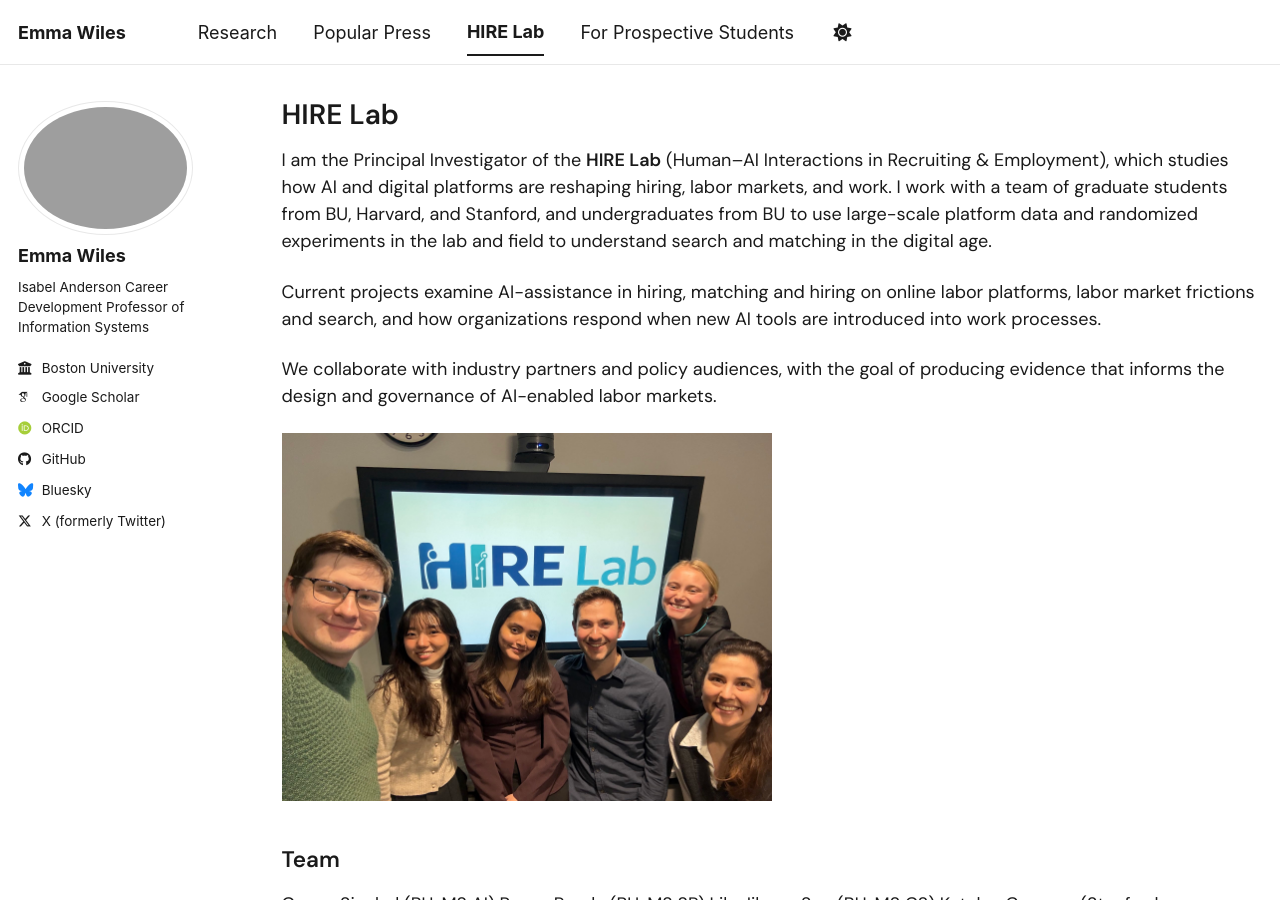
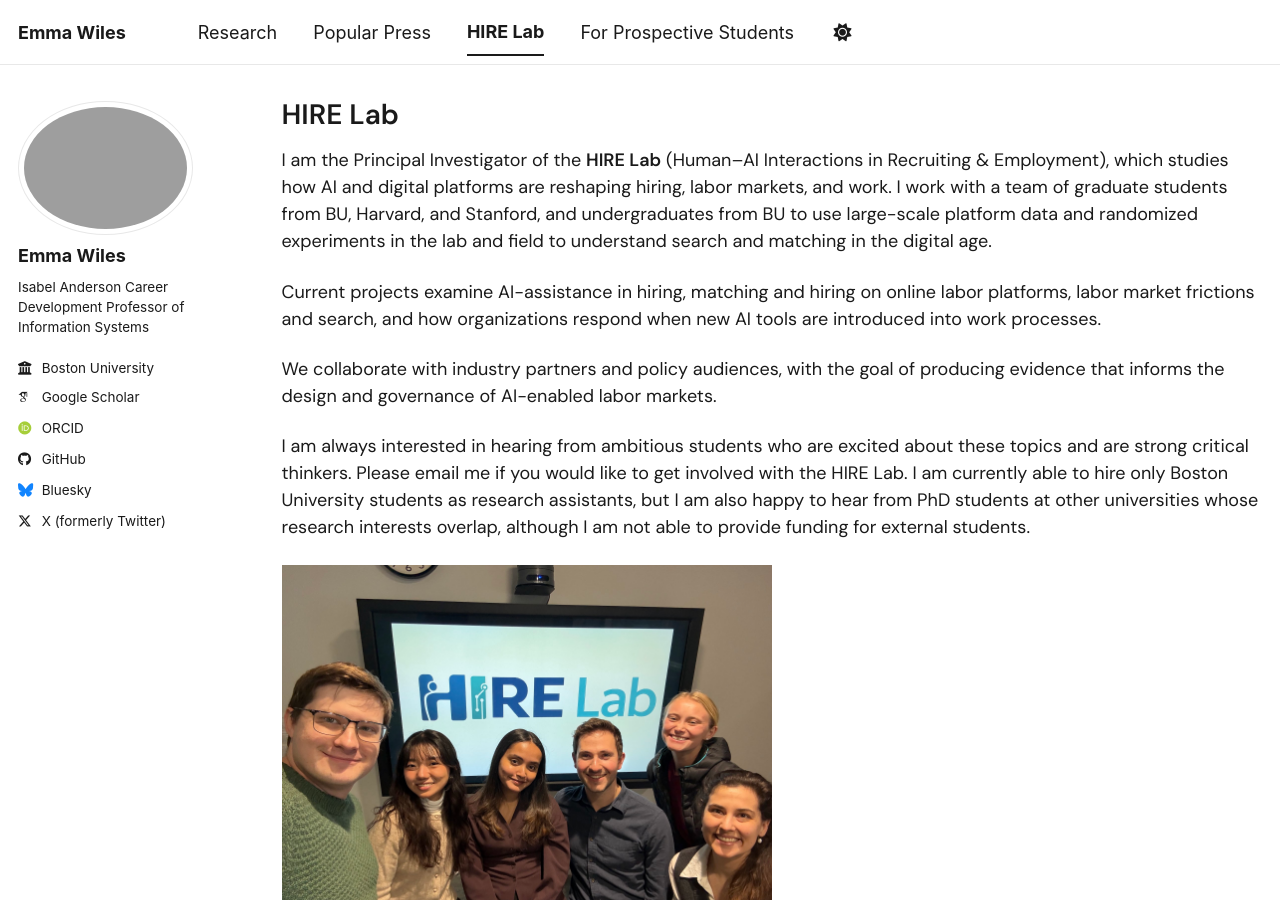
Before and after one commit to emmawiles/emmawiles.github.io, a Jekyll site: the page built from _pages/hire-lab.md, in a window 1280 px wide and 900 px high. Built offline with Jekyll 4.4.1, drawn with Linux system fonts in a browser that asks for light colours; some web fonts are replaced; a script bundle is joined from its source files by our own code; library files that are not in the unit come from our copies.

Commit message:
Add student-recruiting note to HIRE Lab and prospective students pages
Co-Authored-By: Claude Opus 4.8 <noreply@anthropic.com>

```diff
--- a/_pages/hire-lab.md
+++ b/_pages/hire-lab.md
@@ -11,6 +11,8 @@ Current projects examine AI-assistance in hiring, matching and hiring on online
 
 We collaborate with industry partners and policy audiences, with the goal of producing evidence that informs the design and governance of AI-enabled labor markets.
 
+I am always interested in hearing from ambitious students who are excited about these topics and are strong critical thinkers. Please email me if you would like to get involved with the HIRE Lab. I am currently able to hire only Boston University students as research assistants, but I am also happy to hear from PhD students at other universities whose research interests overlap, although I am not able to provide funding for external students.
+
 <img src="/images/HIRE_lab.jpg" style="width: 50%; display: block;" alt="HIRE Lab">
 
 ## Team
```
Also changed, not shown: _pages/prospective-students.md (line endings or trailing spaces).
